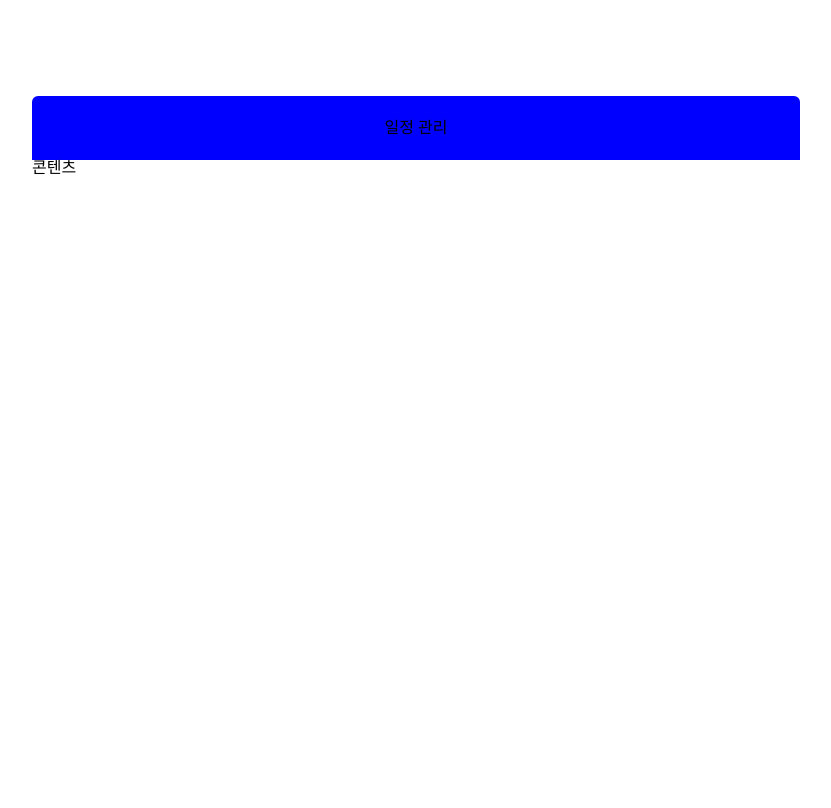
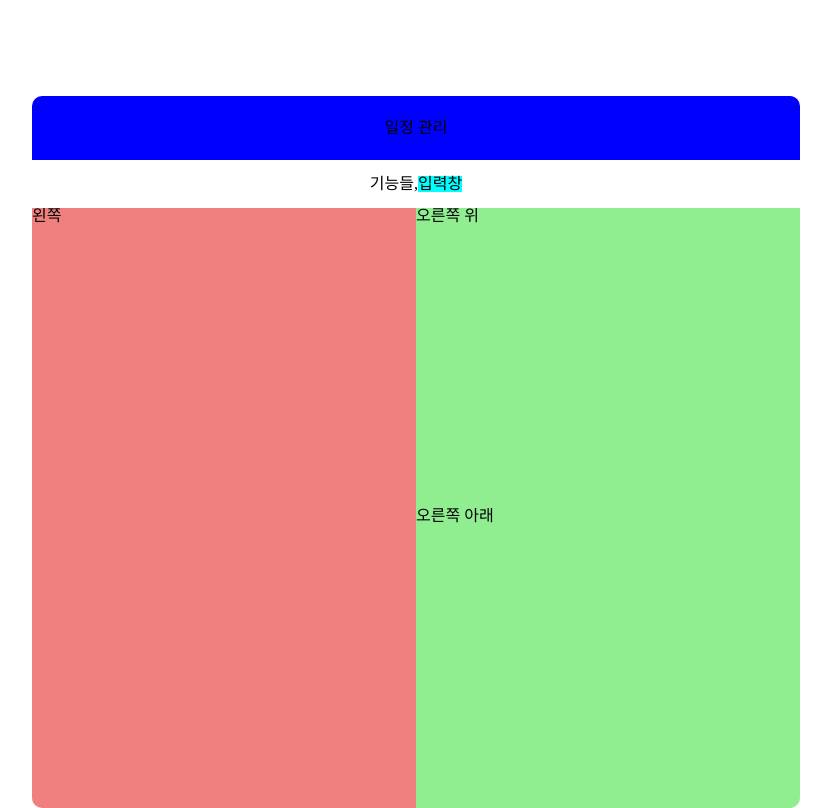
Before and after one commit to fkdkskdfjfk/Todo-project, a React (Create React App) app: page / in a window 1280 px wide. Shown: the whole page, without its empty margins (224-1055 px from the left). Built offline with nearby package versions, Linux system fonts and the light colour scheme.

Commit message:
todoframe

```diff
--- a/src/component/TodoFrame.jsx
+++ b/src/component/TodoFrame.jsx
@@ -1,11 +1,13 @@
 import React from 'react';
 import styled from "styled-components";
+import TodoLeftList from './TodoLeftList';
+import TodoRightList from './TodoRightList';
 
 const TodoFrameWrapper = styled.div`
   width: 768px;
   margin: 0 auto;
   margin-top: 6rem;
-  border-radius: 6px;
+  border-radius: 10px;
   overflow: hidden;
 
   .title {
@@ -16,17 +18,52 @@ const TodoFrameWrapper = styled.div`
     align-items: center;
   }
 
+  .contentFunc {
+    height: 3rem;
+    display: flex;
+    justify-content: center;
+    align-items: center;
+  }
+
+  .inputTodo {
+    background: cyan;
+  }
+
   .content {
+    display: flex;
+  }
+
+  .leftContent {
+    background: lightcoral;
+    width: 50%;
+  }
+
+  .rightContent {
+    background: lightgreen;
+    width: 50%;
 
   }
 `;
 
 function TodoFrame(props) {
+  const { children } = props;
 
   return (
     <TodoFrameWrapper>
       <div className='title'>일정 관리</div>
-      <div className='content'>콘텐츠</div>
+      <div className='contentFunc'>기능들,
+
+        <div className='inputTodo'>입력창{children}</div>
+      </div>
+      <div className='content'>
+        <div className='leftContent'>
+          <TodoLeftList />
+        </div>
+
+        <div className='rightContent'>
+          <TodoRightList />
+        </div>
+      </div>
     </TodoFrameWrapper>
   );
 }
--- /dev/null
+++ b/src/component/TodoLeftList.jsx
@@ -0,0 +1,18 @@
+import React from 'react';
+import styled from 'styled-components';
+
+const TodoLeftListWrapper = styled.div`
+  min-height: 600px;
+  /* max-height: 603px; */
+  overflow-y: auto;
+`;
+
+function TodoLeftList(props) {
+  return (
+    <TodoLeftListWrapper>
+      왼쪽
+    </TodoLeftListWrapper>
+  );
+}
+
+export default TodoLeftList;
--- /dev/null
+++ b/src/component/TodoRightList.jsx
@@ -0,0 +1,35 @@
+import React from 'react';
+import styled from 'styled-components';
+import TodoRightUpperList from './TodoRightUpperList';
+import TodoRightLowerList from './TodoRightLowerList';
+
+const TodoRightListWrapper = styled.div`
+  min-height: 600px;
+  /* max-height: 603px; */
+
+  .rightUpper {
+    min-height: 300px;
+    overflow-y: auto;
+  }
+
+  .rightLower {
+    min-height: 300px;
+    overflow-y: auto;
+  }
+`;
+
+function TodoRightList(props) {
+  return (
+    <TodoRightListWrapper>
+      <div className='rightUpper'>
+        <TodoRightUpperList />
+      </div>
+
+      <div className='rightLower'>
+        <TodoRightLowerList />
+      </div>
+    </TodoRightListWrapper>
+  );
+}
+
+export default TodoRightList;
--- /dev/null
+++ b/src/component/TodoRightLowerList.jsx
@@ -0,0 +1,18 @@
+import React from 'react';
+import styled from 'styled-components';
+
+const TodoRightLowerListWrapper = styled.div`
+  min-height: 160px;
+  max-height: 300px;
+  overflow-y: auto;
+`;
+
+function TodoRightLowerList(props) {
+  return (
+    <TodoRightLowerListWrapper>
+      오른쪽 아래
+    </TodoRightLowerListWrapper>
+  );
+}
+
+export default TodoRightLowerList;
--- /dev/null
+++ b/src/component/TodoRightUpperList.jsx
@@ -0,0 +1,18 @@
+import React from 'react';
+import styled from 'styled-components';
+
+const TodoRightUpperListWrapper = styled.div`
+  min-height: 160px;
+  max-height: 300px;
+  overflow-y: auto;
+`;
+
+function TodoRightUpperList(props) {
+  return (
+    <TodoRightUpperListWrapper>
+      오른쪽 위
+    </TodoRightUpperListWrapper>
+  );
+}
+
+export default TodoRightUpperList;
```
Also changed, not shown: src/App.js (+11 -1 lines), src/component/TodoList.jsx (deleted), src/component/TodoSubList.jsx (deleted).
